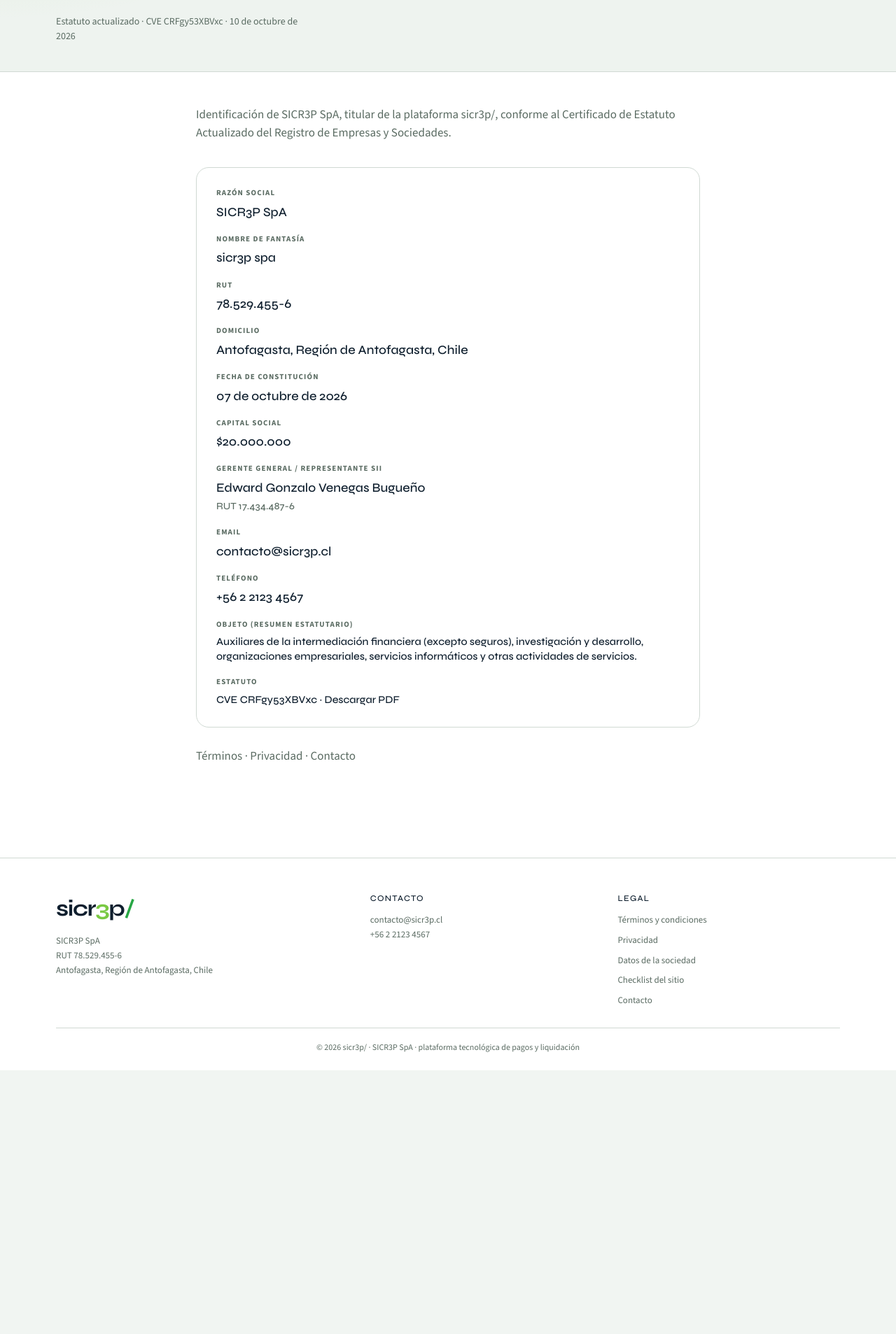
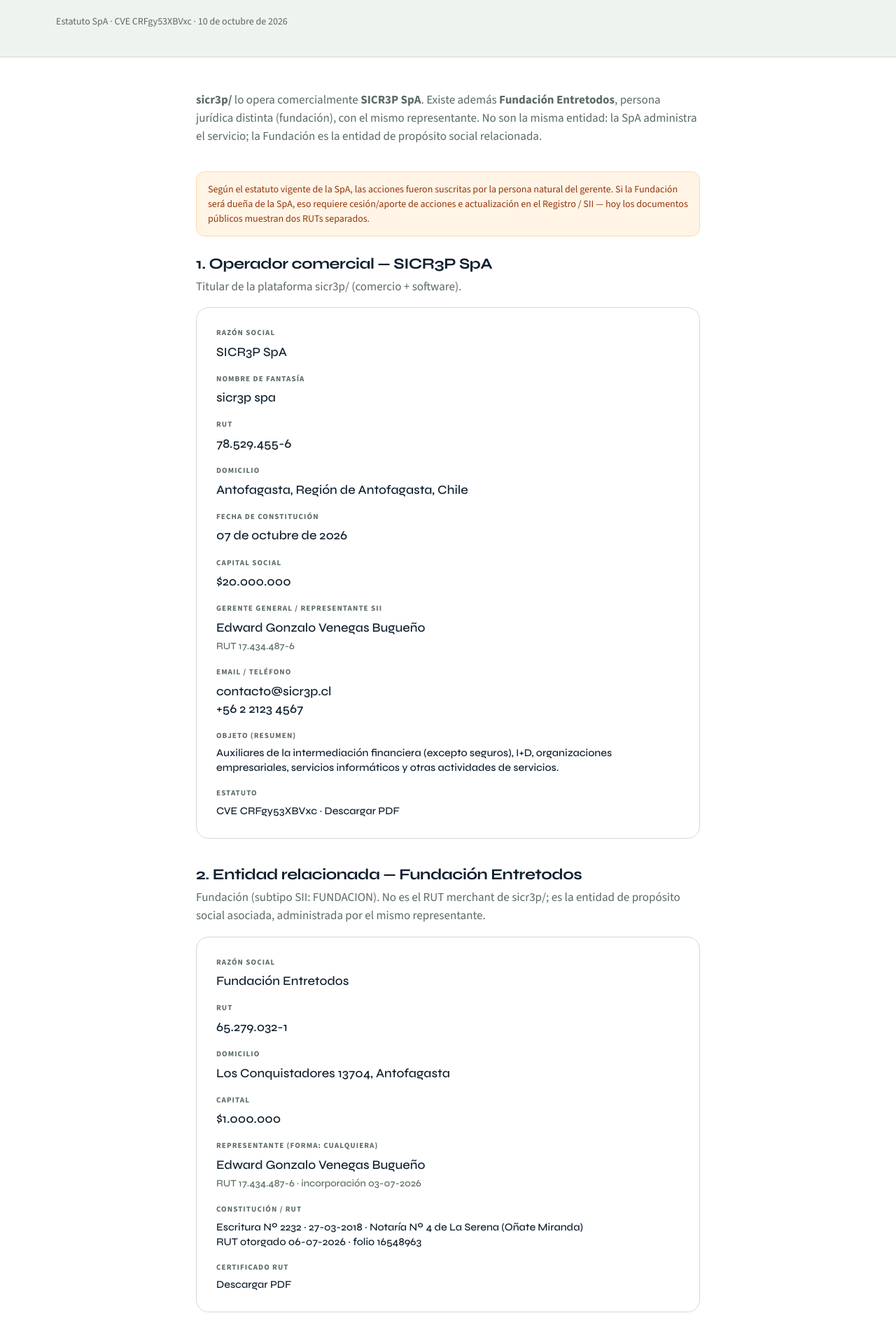
Before and after one commit to Houmeecl/asg, a Next.js app: page /legal in a window 1280 px wide. Shown: the part 229-2136 px from the top of the page at 70% size. Before the commit the page ends 1759 px from the top, so only its background shows below. Built offline with nearby package versions, Linux system fonts and the light colour scheme.

Commit message:
Aclarar SpA operador vs Fundación Entretodos en /legal
Documenta RUT 65.279.032-1 como entidad relacionada; la SpA
administra sicr3p/ y el estatuto no acredita aún a la Fundación
como dueña accionaria.

Co-authored-by: Houmeecl <Houmeecl@users.noreply.github.com>

```diff
--- a/app/legal/page.js
+++ b/app/legal/page.js
@@ -5,7 +5,7 @@ import { legalMeta } from '@/lib/baas/legal-copy';
 
 export const metadata = {
   title: 'Datos de la sociedad — sicr3p/',
-  description: 'Razón social, RUT y datos societarios de SICR3P SpA.',
+  description: 'SICR3P SpA (operador) y Fundación Entretodos (entidad relacionada).',
 };
 
 export default function LegalPage() {
@@ -23,19 +23,32 @@ export default function LegalPage() {
     representanteRut,
     estatutoCve,
     estatutoUrl,
+    fundacion,
   } = BAAS_LEGAL;
 
   return (
     <LegalShell
       eyebrow="Persona jurídica"
       title="Datos de la sociedad"
-      updated={`Estatuto actualizado · CVE ${estatutoCve} · ${meta.updated}`}
+      updated={`Estatuto SpA · CVE ${estatutoCve} · ${meta.updated}`}
     >
       <p className="legal-lead">
-        Identificación de {razonSocial}, titular de la plataforma sicr3p/, conforme al Certificado de
-        Estatuto Actualizado del Registro de Empresas y Sociedades.
+        <strong>sicr3p/</strong> lo opera comercialmente <strong>{razonSocial}</strong>. Existe además{' '}
+        <strong>{fundacion.razonSocial}</strong>, persona jurídica distinta (fundación), con el mismo
+        representante. No son la misma entidad: la SpA administra el servicio; la Fundación es la entidad
+        de propósito social relacionada.
       </p>
 
+      <div className="legal-banner warn" style={{ marginBottom: 28 }}>
+        Según el estatuto vigente de la SpA, las acciones fueron suscritas por la persona natural del
+        gerente. Si la Fundación será dueña de la SpA, eso requiere cesión/aporte de acciones e
+        actualización en el Registro / SII — hoy los documentos públicos muestran dos RUTs separados.
+      </div>
+
+      <h2 className="legal-block-title">1. Operador comercial — {razonSocial}</h2>
+      <p className="legal-lead" style={{ marginBottom: 16 }}>
+        Titular de la plataforma sicr3p/ (comercio + software).
+      </p>
       <dl className="legal-dl">
         <div>
           <dt>Razón social</dt>
@@ -70,18 +83,18 @@ export default function LegalPage() {
           </dd>
         </div>
         <div>
-          <dt>Email</dt>
-          <dd><a href={`mailto:${email}`}>{email}</a></dd>
+          <dt>Email / teléfono</dt>
+          <dd>
+            <a href={`mailto:${email}`}>{email}</a>
+            <br />
+            <a href={`tel:${telefono.replace(/\s/g, '')}`}>{telefono}</a>
+          </dd>
         </div>
         <div>
-          <dt>Teléfono</dt>
-          <dd><a href={`tel:${telefono.replace(/\s/g, '')}`}>{telefono}</a></dd>
-        </div>
-        <div>
-          <dt>Objeto (resumen estatutario)</dt>
+          <dt>Objeto (resumen)</dt>
           <dd style={{ fontSize: 15, fontWeight: 500 }}>
-            Auxiliares de la intermediación financiera (excepto seguros), investigación y desarrollo,
-            organizaciones empresariales, servicios informáticos y otras actividades de servicios.
+            Auxiliares de la intermediación financiera (excepto seguros), I+D, organizaciones
+            empresariales, servicios informáticos y otras actividades de servicios.
           </dd>
         </div>
         <div>
@@ -89,6 +102,58 @@ export default function LegalPage() {
           <dd style={{ fontSize: 15, fontWeight: 500 }}>
             CVE {estatutoCve} ·{' '}
             <a href={estatutoUrl} target="_blank" rel="noreferrer">
+              Descargar PDF
+            </a>
+          </dd>
+        </div>
+      </dl>
+
+      <h2 className="legal-block-title" style={{ marginTop: 40 }}>
+        2. Entidad relacionada — {fundacion.razonSocial}
+      </h2>
+      <p className="legal-lead" style={{ marginBottom: 16 }}>
+        Fundación (subtipo SII: {fundacion.subTipo}). No es el RUT merchant de sicr3p/; es la entidad
+        de propósito social asociada, administrada por el mismo representante.
+      </p>
+      <dl className="legal-dl">
+        <div>
+          <dt>Razón social</dt>
+          <dd>{fundacion.razonSocial}</dd>
+        </div>
+        <div>
+          <dt>RUT</dt>
+          <dd>{fundacion.rut}</dd>
+        </div>
+        <div>
+          <dt>Domicilio</dt>
+          <dd>{fundacion.direccion}</dd>
+        </div>
+        <div>
+          <dt>Capital</dt>
+          <dd>{fundacion.capital}</dd>
+        </div>
+        <div>
+          <dt>Representante (forma: cualquiera)</dt>
+          <dd>
+            {fundacion.representante}
+            <br />
+            <span style={{ fontSize: 14, color: 'var(--ink-soft)' }}>
+              RUT {fundacion.representanteRut} · incorporación {fundacion.incorporacionRepresentante}
+            </span>
+          </dd>
+        </div>
+        <div>
+          <dt>Constitución / RUT</dt>
+          <dd style={{ fontSize: 15, fontWeight: 500 }}>
+            Escritura {fundacion.escritura}
+            <br />
+            RUT otorgado {fundacion.rutOtorgado} · folio {fundacion.folio}
+          </dd>
+        </div>
+        <div>
+          <dt>Certificado RUT</dt>
+          <dd style={{ fontSize: 15, fontWeight: 500 }}>
+            <a href={fundacion.pdfUrl} target="_blank" rel="noreferrer">
               Descargar PDF
             </a>
           </dd>
--- a/app/sicr-landing.css
+++ b/app/sicr-landing.css
@@ -597,6 +597,14 @@
   padding: 1px 5px;
   border-radius: 4px;
 }
+.sicr-lp .legal-block-title {
+  font-family: var(--fd);
+  font-size: 22px;
+  color: var(--navy);
+  margin: 0 0 8px;
+  letter-spacing: -0.02em;
+}
+
 .sicr-lp .legal-dl {
   display: grid;
   gap: 18px;
--- a/lib/baas/config.js
+++ b/lib/baas/config.js
@@ -16,6 +16,24 @@ export const BAAS_LEGAL = {
   representanteRut: '17.434.487-6',
   estatutoCve: 'CRFgy53XBVxc',
   estatutoUrl: '/legal/estatuto-sicr3p-spa.pdf',
+  // Fundación relacionada (RUT SII folio 16548963, 06-07-2026).
+  // No confundir con la SpA: son personas jurídicas distintas.
+  fundacion: {
+    razonSocial: process.env.SICR3P_FUNDACION_RAZON || 'Fundación Entretodos',
+    rut: process.env.SICR3P_FUNDACION_RUT || '65.279.032-1',
+    subTipo: 'FUNDACION',
+    capital: '$1.000.000',
+    direccion:
+      process.env.SICR3P_FUNDACION_ADDRESS ||
+      'Los Conquistadores 13704, Antofagasta',
+    representante: 'Edward Gonzalo Venegas Bugueño',
+    representanteRut: '17.434.487-6',
+    incorporacionRepresentante: '03-07-2026',
+    escritura: 'Nº 2232 · 27-03-2018 · Notaría Nº 4 de La Serena (Oñate Miranda)',
+    rutOtorgado: '06-07-2026',
+    folio: '16548963',
+    pdfUrl: '/legal/fundacion-entretodos-rut.pdf',
+  },
   // Solo enlaces reales; vacío = no mostrar iconos
   social: {
     linkedin: process.env.SICR3P_LINKEDIN || '',
```
Also changed, not shown: 2 other files (tests, documents, lock files or other folders).
